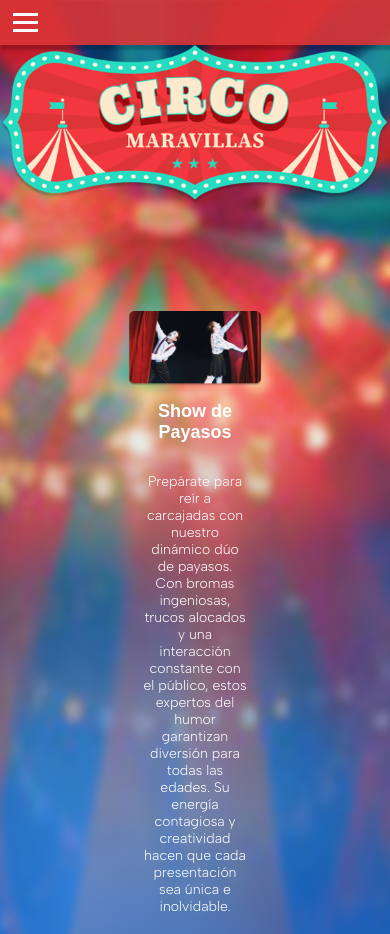
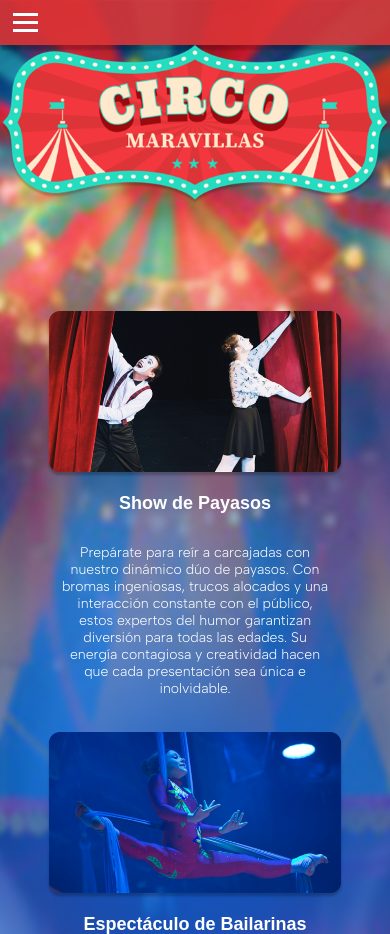
Before and after one commit to TomasRuizC/CircoMaravillas, a plain HTML site: page espectaculos.html in a window 390 px wide. Shown: the top 934 px of the page. Drawn offline with nearby package versions, Linux system fonts and the light colour scheme.

Commit message:
Add files via upload

```diff
--- a/style.css
+++ b/style.css
@@ -786,8 +786,16 @@ i {
   }
 
   .espectaculo {
+    width: 100%;
     margin-right: 0;
     margin-bottom: 30px;
+  }
+
+  .imagen__espectaculo {
+    width: 100%;
+    height: auto;
+    display: block;
+    margin: 0 auto;
   }
 
   .titulo__espectaculo {
@@ -864,8 +872,16 @@ i {
   }
 
   .espectaculo {
+    width: 100%;
     margin-right: 0;
     margin-bottom: 20px;
+  }
+
+  .imagen__espectaculo {
+    width: 100%;
+    height: auto;
+    display: block;
+    margin: 0 auto;
   }
 
   .titulo__espectaculo {
@@ -874,6 +890,7 @@ i {
   }
 
   .descripcion__espectaculo {
+    width: 100%;
     font-size: 14px;
     text-align: center;
   }
```
